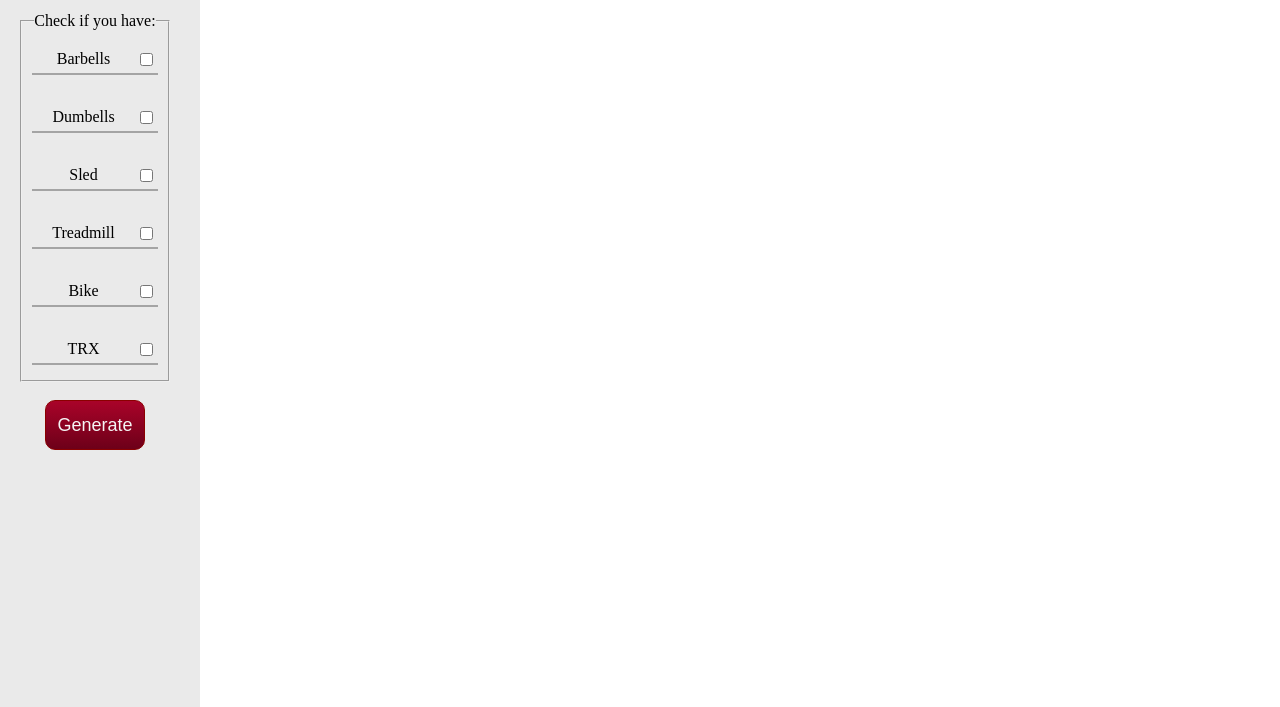
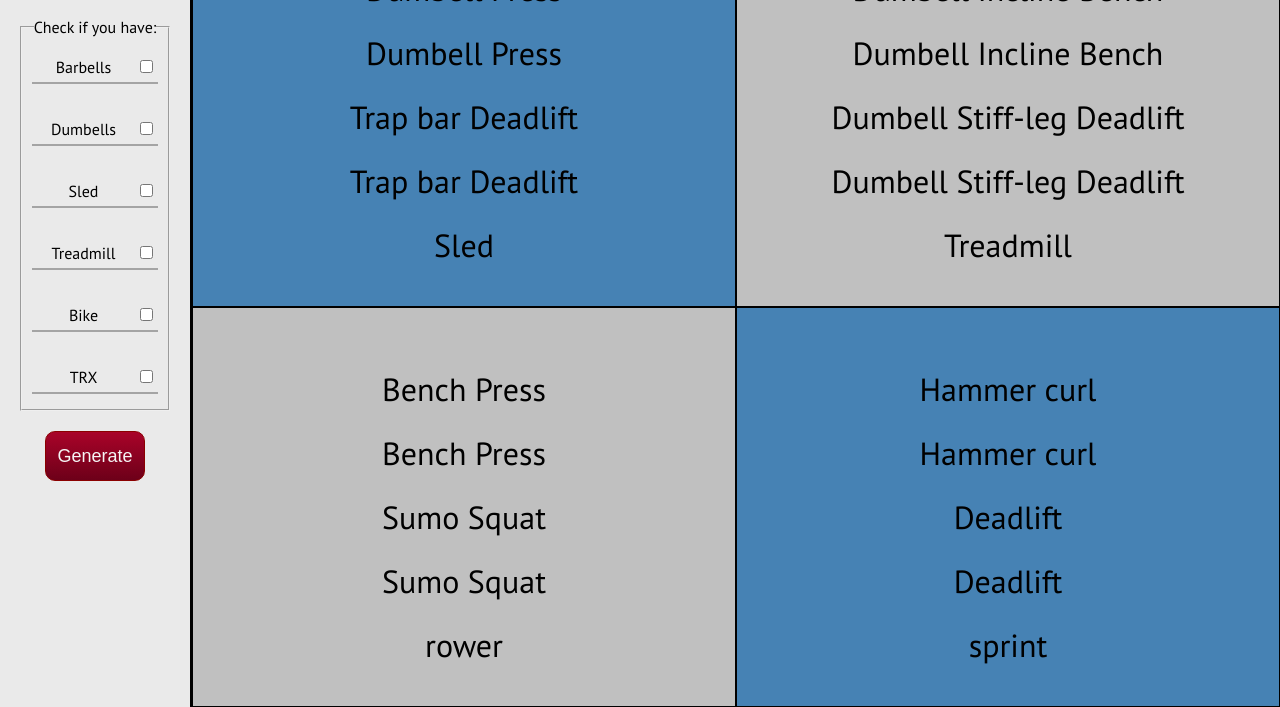
Before and after one commit to jechristop1/warriorWorkoutGen, a plain HTML site: page index.html in a window 1280 px wide. Shown: the part 93-800 px from the top of the page. Drawn offline with Linux system fonts and the light colour scheme.

Commit message:
played with CSS and added more exercises

```diff
--- a/css/main.css
+++ b/css/main.css
@@ -8,6 +8,7 @@ body{
     display: -webkit-flex;
     display: flex;
     flex-direction: row;
+    font-family: 'PT Sans', sans-serif;
 }
 #selectForm{
     display: -webkit-flex;
@@ -18,6 +19,7 @@ body{
     background-color: #eaeaea;
     padding: 20px;
     padding-top: 40px;
+    border-right: 2px solid black;
 
 }
 
@@ -88,12 +90,49 @@ input[type="submit"]:hover{
     color: lightgray;
 }
 
-#workoutDiv{
+
+#powerWrap{
     width: 100%;
-    display:-webkit-flex;
-    display:flex;
-    -webkit-align-items: center;
+    height: 100%;
+    display: -webkit-flex;
+    display:         flex;
+    flex-direction: column;
+}
+
+#power1, #power2{
+    display: -webkit-flex;
+    display:         flex;
+    flex-direction: row;
+    justify-content: center;
+    height: 50vh;
+}
+
+.workoutDiv{
+    display: -webkit-flex;
+    display:         flex;
+    flex-direction: column;
+    justify-content: center;
     align-items: center;
-    -webkit-justify-content: center;
-    justify-content: center;
+    flex: 1;
+    height: 100%;
+    font-size: 2em;
+    line-height: 2em;
+    border: 1px solid black;
 }
+
+.workoutDiv ul {
+    margin: 0;
+    padding: 10px 15px;
+}
+#powerWrap div li{
+    list-style: none;
+
+}
+
+.blue{
+    background-color: steelblue;
+}
+
+.silver{
+    background-color: silver;
+}
--- a/index.html
+++ b/index.html
@@ -3,6 +3,7 @@
 <head>
     <meta charset="UTF-8">
     <title>Warrior FIT Rx | Workout Generator</title>
+    <link href='http://fonts.googleapis.com/css?family=PT+Sans:400,700,400italic,700italic' rel='stylesheet' type='text/css'>
     <link rel="stylesheet" href="css/main.css"/>
 </head>
 <body>
@@ -48,11 +49,18 @@
         </form>
     </div>
 
+    <div id="powerWrap">
 
-    <div class="workoutDiv"></div>
-    <div class="workoutDiv"></div>
-    <div class="workoutDiv"></div>
-    <div class="workoutDiv"></div>
+            <section id="power1">
+                <div class="workoutDiv blue"></div>
+                <div class="workoutDiv silver"></div>
+            </section>
+
+            <section id="power2">
+                <div class="workoutDiv silver"></div>
+                <div class="workoutDiv blue"></div>
+            </section>
+    </div>
 
 
     <script src="js/app.js"></script>
--- a/js/app.js
+++ b/js/app.js
@@ -8,8 +8,10 @@
 
     var totalUpperEx = [], totalLowerEx = [], totalCardioEx = [], upperWorkout = [], lowerWorkout = [], cardioWorkout = [];
 
-    totalUpperEx = barbellUpperDB.concat(dumbellUpperDB);
-    totalLowerEx = barbellLowerDB.concat(dumbellLowerDB);
+    totalUpperMain = barbellUpperDB.concat(dumbellUpperDB);
+    totalLowerMain = barbellLowerDB.concat(dumbellLowerDB);
+    totalUpperAccessory = barbellUpperDB.concat(dumbellUpperDB);
+    totalLowerAccessory = barbellLowerDB.concat(dumbellLowerDB);
     totalCardioEx = cardioDB;
 
     function random(max) {
@@ -20,6 +22,7 @@
     var exerciseGenerator = function(workoutArray, exerDatabase){
         for (var i = 0; i < 4; i++) {
             var exercise = exerDatabase[random(exerDatabase.length)];
+
             if (workoutArray.indexOf(exercise) === -1) {
                 workoutArray.push(exercise);
             } else {
@@ -30,12 +33,21 @@
         return workoutArray;
     };
 
-    var upper = exerciseGenerator(upperWorkout, totalUpperEx);
+    var upperMain = exerciseGenerator(upperWorkout, totalUpperMain);
 
-    console.log( upper);
+    console.log( upperMain);
 
-    var lower = exerciseGenerator(lowerWorkout, totalLowerEx);
-    console.log(lower);
+    var upperAccessory = exerciseGenerator(upperWorkout, totalUpperAccessory);
+
+    console.log( upperAccessory);
+
+    var lowerMain = exerciseGenerator(lowerWorkout, totalLowerMain);
+    console.log(lowerMain);
+
+
+    var lowerAccessory = exerciseGenerator(lowerWorkout, totalLowerAccessory);
+    console.log(lowerAccessory);
+
 
     var cardio = exerciseGenerator(cardioWorkout, totalCardioEx);
     console.log(cardio);
@@ -50,8 +62,10 @@
 
 
         workoutDivs[i].innerHTML = '<ul>';
-        workoutDivs[i].innerHTML += '<li>' + upper[i] + '</li>';
-        workoutDivs[i].innerHTML += '<li>' + lower[i] + '</li>';
+        workoutDivs[i].innerHTML += '<li>' + upperMain[i] + '</li>';
+        workoutDivs[i].innerHTML += '<li>' + upperAccessory[i] + '</li>';
+        workoutDivs[i].innerHTML += '<li>' + lowerMain[i] + '</li>';
+        workoutDivs[i].innerHTML += '<li>' + lowerAccessory[i] + '</li>';
         workoutDivs[i].innerHTML += '<li>' + cardio[i] + '</li>';
         workoutDivs[i].innerHTML += '</ul>';
 
```
Also changed, not shown: 1 other file.
